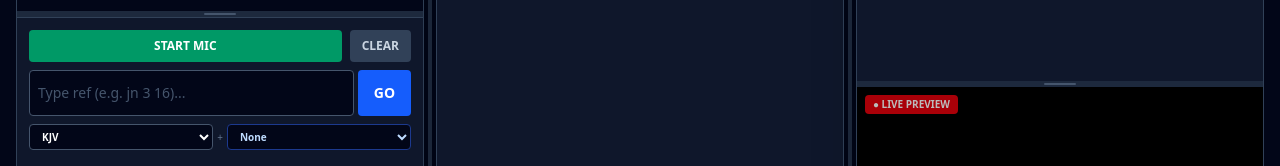
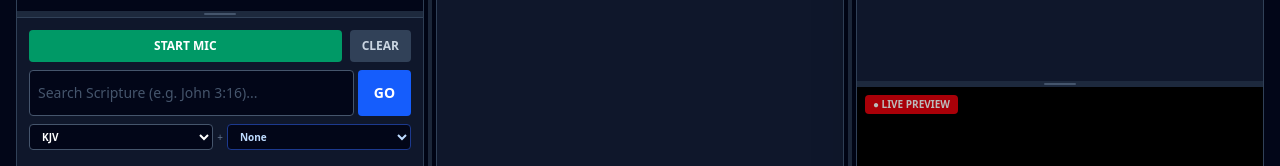
Before and after one commit to asejik/scripture-copilot, a React (Vite) app: page / in a window 1280 px wide. Shown: the part 343-509 px from the top of the page. Built offline with nearby package versions, Linux system fonts and the light colour scheme.

Commit message:
style: update scripture agenda items to match compact history list styling with text preview

```diff
--- a/src/features/audio/AudioMonitor.jsx
+++ b/src/features/audio/AudioMonitor.jsx
@@ -138,7 +138,6 @@ const AudioMonitor = () => {
     setManualInput('');
   };
 
-  // Just load into preview, don't project
   const handleLoadPreview = (scripture) => {
       let finalScripture = { ...scripture };
       if (secondaryVersion !== 'NONE' && secondaryBibleData) {
@@ -206,7 +205,14 @@ const AudioMonitor = () => {
 
             <div className="relative">
                 <form onSubmit={handleManualSearch} className="flex gap-1">
-                    <input type="text" value={manualInput} onChange={handleInputChange} placeholder="Type ref (e.g. jn 3 16)..." className="flex-1 bg-slate-950 text-white border border-slate-600 rounded px-2 py-3 text-sm focus:border-purple-500 focus:outline-none placeholder-slate-600" autoComplete="off" />
+                    <input
+                        type="text"
+                        value={manualInput}
+                        onChange={handleInputChange}
+                        placeholder="Search Scripture (e.g. John 3:16)..."
+                        className="flex-1 bg-slate-950 text-white border border-slate-600 rounded px-2 py-3 text-sm focus:border-purple-500 focus:outline-none placeholder-slate-600"
+                        autoComplete="off"
+                    />
                     <button type="submit" className="bg-blue-600 hover:bg-blue-500 text-white px-4 py-2 rounded font-bold text-sm">GO</button>
                 </form>
                 {showSuggestions && suggestions.length > 0 && <ul className="absolute bottom-full left-0 w-full bg-slate-800 border border-slate-600 rounded-lg shadow-xl mb-1 max-h-40 overflow-y-auto z-50">{suggestions.map((suggestion, index) => ( <li key={suggestion} onClick={() => selectSuggestion(suggestion)} className={`px-3 py-2 text-xs cursor-pointer ${index === activeSuggestionIndex ? 'bg-purple-600 text-white' : 'text-slate-300 hover:bg-slate-700'}`}>{suggestion}</li> ))}</ul>}
@@ -271,7 +277,7 @@ const AudioMonitor = () => {
                             <button onClick={() => toggleFavorite(activeScripture)} className={`text-lg hover:scale-110 transition-transform ${isFavorited(activeScripture) ? 'text-yellow-400' : 'text-slate-600 hover:text-yellow-200'}`} title="Favorite">★</button>
                         </div>
 
-                        {/* --- ADDED +AGENDA BUTTON HERE --- */}
+                        {/* --- +AGENDA BUTTON IS HERE --- */}
                         <div className="flex gap-2">
                             <button onClick={() => handleAddToAgenda(activeScripture)} className="bg-slate-700 hover:bg-slate-600 text-white px-3 py-1.5 rounded font-bold text-xs transition-transform hover:scale-105 active:scale-95 cursor-pointer shadow-sm" title="Add to Agenda">+ Agenda</button>
                             <button onClick={() => handleProject(activeScripture)} className="bg-purple-600 hover:bg-purple-500 text-white px-4 py-1.5 rounded font-bold shadow-lg transition-transform hover:scale-105 active:scale-95 cursor-pointer text-xs uppercase tracking-widest">PROJECT</button>
@@ -314,7 +320,7 @@ const AudioMonitor = () => {
                             <div key={idx} className="p-2 bg-slate-800/30 border border-slate-800 rounded flex justify-between items-center group hover:bg-slate-800 transition-colors">
                                 <div className="overflow-hidden mr-2"><span className="text-slate-300 font-bold text-xs block">{item.reference}</span><span className="text-slate-500 text-[10px] truncate block">{item.text}</span></div>
                                 <div className="flex gap-1 opacity-0 group-hover:opacity-100 transition-opacity">
-                                    <button onClick={() => addToScriptureAgenda(item)} className="bg-slate-700 hover:bg-slate-600 text-white text-[10px] px-2 py-1 rounded" title="Add to Agenda">+</button>
+                                    <button onClick={() => handleAddToAgenda(item)} className="bg-slate-700 hover:bg-slate-600 text-white text-[10px] px-2 py-1 rounded" title="Add to Agenda">+</button>
                                     <button onClick={() => { handleLoadPreview(item); }} className="bg-purple-700 hover:bg-purple-600 text-white text-[10px] px-2 py-1 rounded">Show</button>
                                 </div>
                             </div>
@@ -338,14 +344,30 @@ const AudioMonitor = () => {
                 <div className="text-center text-slate-600 mt-10 text-xs italic">Agenda empty.</div>
             ) : (
                 scriptureAgenda.map((item, idx) => (
-                    // FIX: Click -> handleLoadPreview (Don't project yet)
-                    <div key={idx} className="flex items-center gap-2 p-2 bg-slate-800/30 border border-slate-700 rounded group hover:bg-slate-800 transition-colors cursor-pointer" onClick={() => handleLoadPreview(item)}>
-                        <span className="text-xs font-mono text-slate-500 font-bold w-4">{idx + 1}</span>
-                        <div className="flex-1 min-w-0">
-                            <h4 className="text-sm font-bold text-slate-200 truncate">{item.reference}</h4>
-                            <span className="text-[10px] text-slate-500 truncate">{item.version}</span>
+                    // FIX: Updated styles to match History list (Compact + Text Preview)
+                    <div
+                        key={idx}
+                        className="p-2 bg-slate-800/30 border border-slate-700 rounded flex justify-between items-center group hover:bg-slate-800 transition-colors cursor-pointer"
+                        onClick={() => handleLoadPreview(item)}
+                    >
+                        <div className="overflow-hidden mr-2 flex-1 min-w-0">
+                            {/* Header: Ref + Version */}
+                            <span className="text-slate-300 font-bold text-xs block truncate">
+                                {item.reference} <span className="text-slate-500 font-normal">({item.version})</span>
+                            </span>
+                            {/* Body: Preview Text */}
+                            <span className="text-slate-500 text-[10px] truncate block">
+                                {item.text}
+                            </span>
                         </div>
-                        <button onClick={(e) => { e.stopPropagation(); removeFromScriptureAgenda(item.agendaId); }} className="text-slate-500 hover:text-red-400 px-2">×</button>
+
+                        {/* Delete Button */}
+                        <button
+                            onClick={(e) => { e.stopPropagation(); removeFromScriptureAgenda(item.agendaId); }}
+                            className="text-slate-500 hover:text-red-400 px-2 opacity-0 group-hover:opacity-100 transition-opacity"
+                        >
+                            ×
+                        </button>
                     </div>
                 ))
             )}
```
